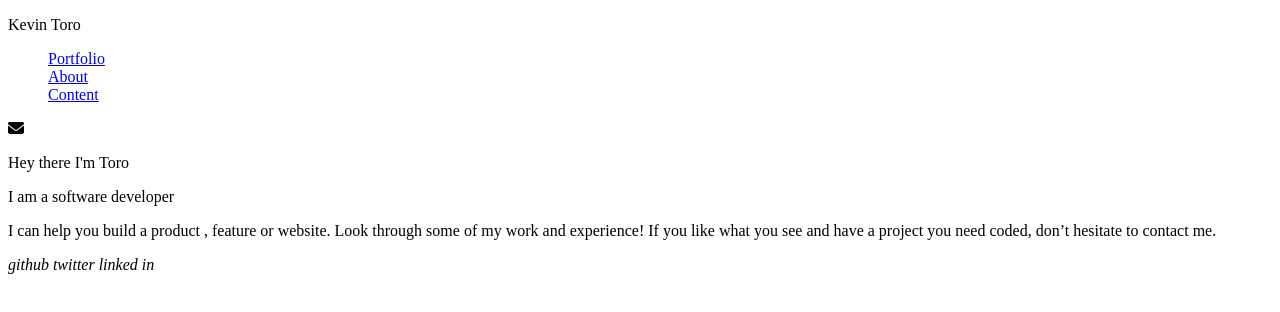
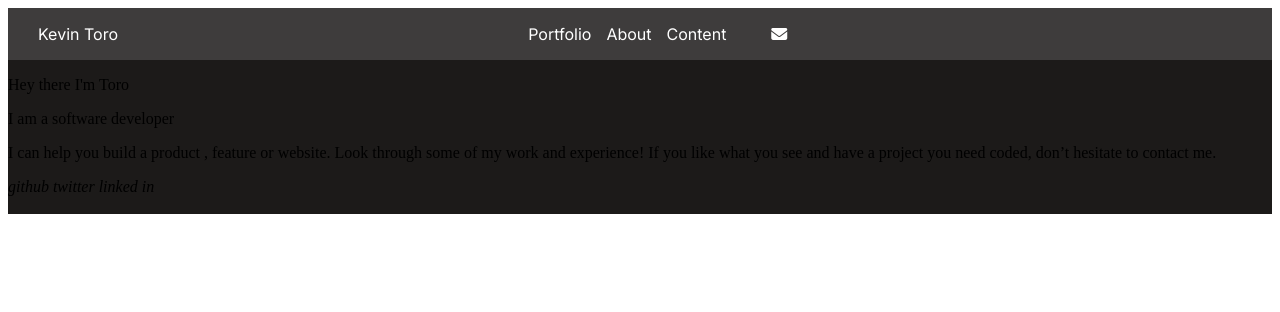
Before and after one commit to torobucci/portfolio-first-project, a website: page index.html in a window 1280 px wide. Drawn offline with Linux system fonts and the light colour scheme.

Commit message:
Added styles to header children elements to modify the header

```diff
--- a/style.css
+++ b/style.css
@@ -1,6 +1,39 @@
+@import url('https://fonts.googleapis.com/css2?family=Inter');
 body{
     box-sizing: border-box;
 }
 ul li{
-    list-style: none;
+    list-style-type: none;
+    margin-right: 15px;
 }
+a{
+    text-decoration: none;
+    font-family: Inter;
+    color: white;
+}
+main{
+    background: #1C1A19;
+
+}
+header{
+    background: #3E3C3C;
+    color: white;
+    display: flex;
+    padding-left: 30px;
+}
+.header-nav-div{
+    margin-left: 30%;
+}
+.header-name-div p{
+    font-family: Inter;
+    color: white;
+}
+.fa-envelope{
+    font-family: Inter;
+    color: white;
+    margin: auto 30px;
+
+}
+nav ul{
+    display: flex;
+}
```
